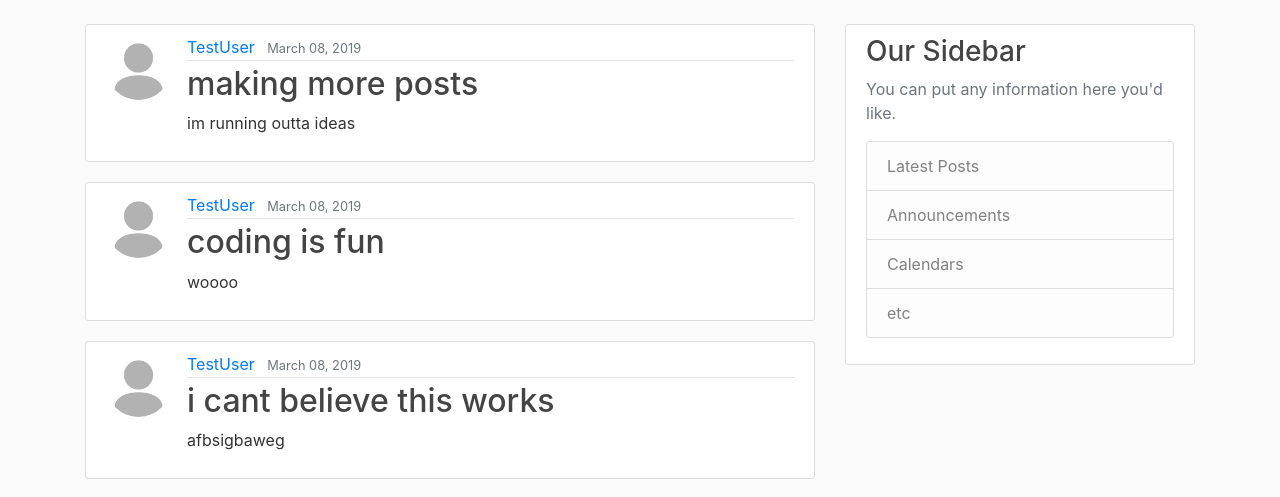
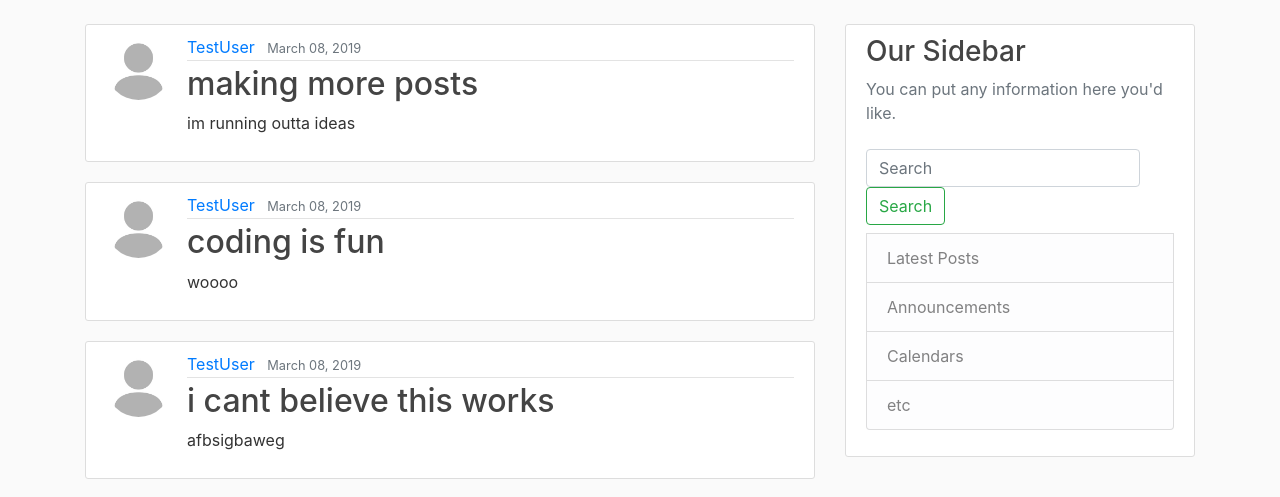
Before and after one commit to UsaamahS/RU-Paste, a Django app: page / in a window 1280 px wide. Shown: the part 56-553 px from the top of the page. Run offline with Django 3.2, Linux system fonts and the light colour scheme; data comes from the database, SQL or seed files in the repository; some libraries are stand-ins or nearby versions.

Commit message:
Added Search functions for content and title

```diff
--- a/blog/templates/blog/base.html
+++ b/blog/templates/blog/base.html
@@ -63,6 +63,10 @@
             <h3>Our Sidebar</h3>
             <p class='text-muted'>You can put any information here you'd like.
               <ul class="list-group">
+                <form method='GET' action='' class="form-inline my-2 my-lg-2">
+                  <input name='search' class="form-control mr-sm-2" type="search" placeholder="Search" aria-label="Search">
+                  <button class="btn btn-outline-success my-2 my-sm-0" type="submit" value>Search</button>
+                </form>
                 <li class="list-group-item list-group-item-light">Latest Posts</li>
                 <li class="list-group-item list-group-item-light">Announcements</li>
                 <li class="list-group-item list-group-item-light">Calendars</li>
--- a/blog/views.py
+++ b/blog/views.py
@@ -3,6 +3,7 @@ from .models import Post
 from django.contrib.auth.mixins import LoginRequiredMixin, UserPassesTestMixin
 from django.contrib.auth.models import User
 from django.views.generic import ListView, DetailView, CreateView, UpdateView, DeleteView
+from django.db.models import Q
 
 
 # Create your views here.
@@ -15,12 +16,19 @@ def home(request):
     }
     return render(request, 'blog/home.html', context)
 
+
+
 class PostListView(ListView):
     model = Post
     template_name= 'blog/home.html'
     context_object_name = 'posts'
     ordering = ['-date_posted']
     paginate_by = 5
+
+    def get_queryset(self):
+        query = self.request.GET.get("search", " ")
+        if query:
+            return Post.objects.filter(Q(title__icontains=query)| Q(content__icontains=query)).order_by('-date_posted')
 
 class UserPostListView(ListView):
     model = Post
```
